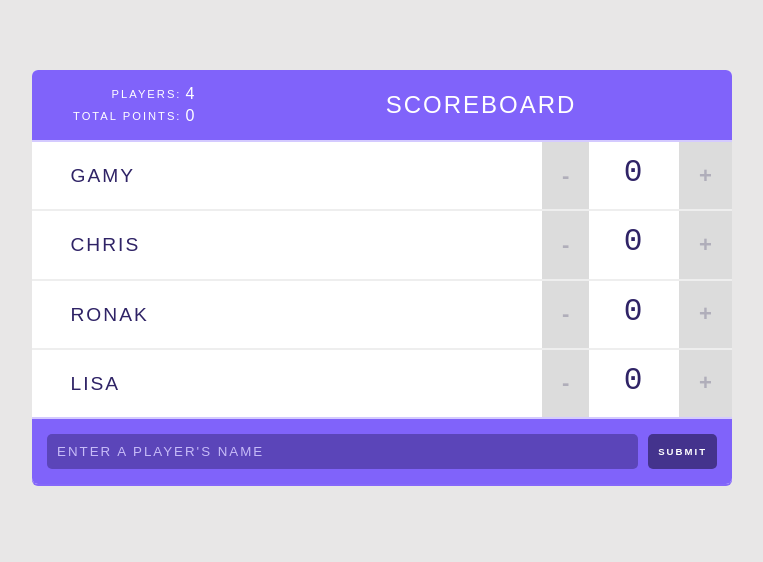
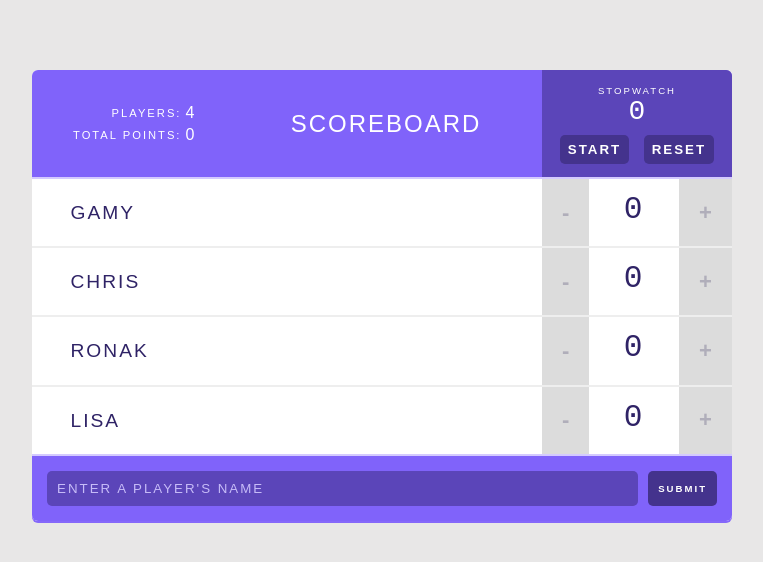
Before and after one commit to Gamygams1234/treehouse-scoreboard-app, a React (Create React App) app: page / in a window 1280 px wide. Shown: the top 562 px of the page, without its empty margins (258-1021 px from the left). Built offline with nearby package versions, Linux system fonts and the light colour scheme.

Commit message:
Designing the Stopwatch

```diff
--- a/src/components/AddPlayerForm.js
+++ b/src/components/AddPlayerForm.js
@@ -6,6 +6,7 @@
   };
   handleChange = (e) => {
     this.setState({
+      // could pass in name: e.target.value
       [e.target.id]: e.target.value,
     });
   };
@@ -19,7 +20,7 @@
   render() {
     return (
       <form onSubmit={this.handleSubmit}>
-        <input onChange={this.handleChange} type="text" id={"name"} value={this.state.name} placeholder="Enter a player's name" />
+        <input onChange={this.handleChange} type="text" id="name" value={this.state.name} placeholder="Enter a player's name" />
         <input type="submit" placeholder="Add Player" />
       </form>
     );
--- a/src/components/Header.js
+++ b/src/components/Header.js
@@ -1,11 +1,13 @@
 import React from "react";
 import Stats from "./Stats";
+import Stopwatch from "./Stopwatch";
 
 export default function Header(props) {
   return (
     <header>
       <Stats players={props.totalPlayers} />
       <h1>{props.title}</h1>
+      <Stopwatch />
     </header>
   );
 }
--- /dev/null
+++ b/src/components/Stopwatch.js
@@ -0,0 +1,13 @@
+import React, { Component } from "react";
+
+export default class Stopwatch extends Component {
+  render() {
+    return (
+      <div className="stopwatch">
+        <h2>Stopwatch</h2>
+        <span className="stopwatch-time">0</span>
+        <button>Start</button> <button>Reset</button>
+      </div>
+    );
+  }
+}
```
